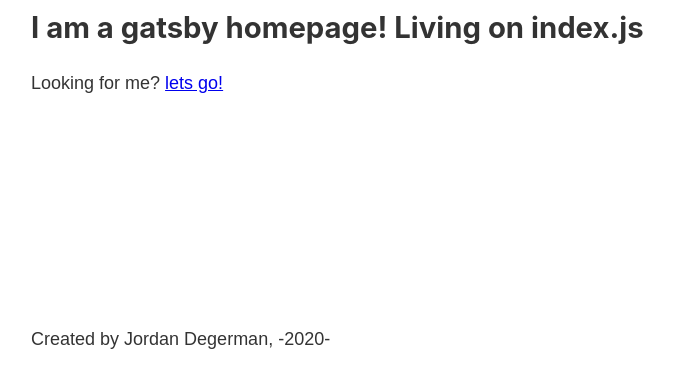
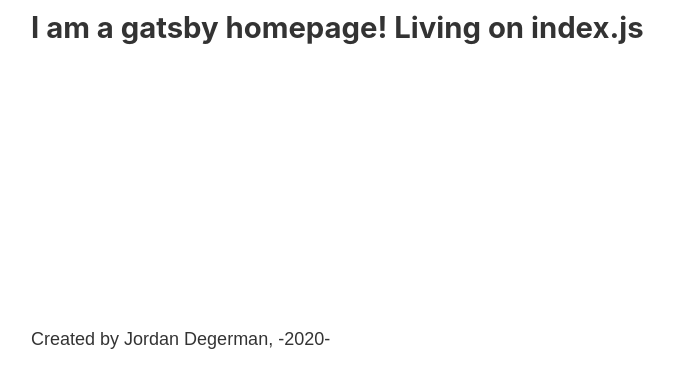
Before and after one commit to Haku17/Gatsby-template-bootcamp, a Gatsby site: page / in a window 1280 px wide. Shown: the part 404-792 px from the top of the page, without its empty margins (252-926 px from the left). Built offline with nearby package versions, Linux system fonts and the light colour scheme; Gatsby itself is replaced by a stand-in of ours.

Commit message:
removed link from home page

```diff
--- a/src/pages/index.js
+++ b/src/pages/index.js
@@ -1,5 +1,4 @@
 import React from 'react'
-import { Link } from 'gatsby'
 import Layout from '../components/layout'
 import Head from '../components/head'
 
@@ -9,7 +8,6 @@ const IndexPage = () => {
       <Head title="Home"/>
       <h1>Hello</h1>
       <h2>I am a gatsby homepage! Living on index.js</h2>
-      <p>Looking for me? <Link to='/contact'>lets go!</Link></p>
     </Layout>
   )
 }
```
